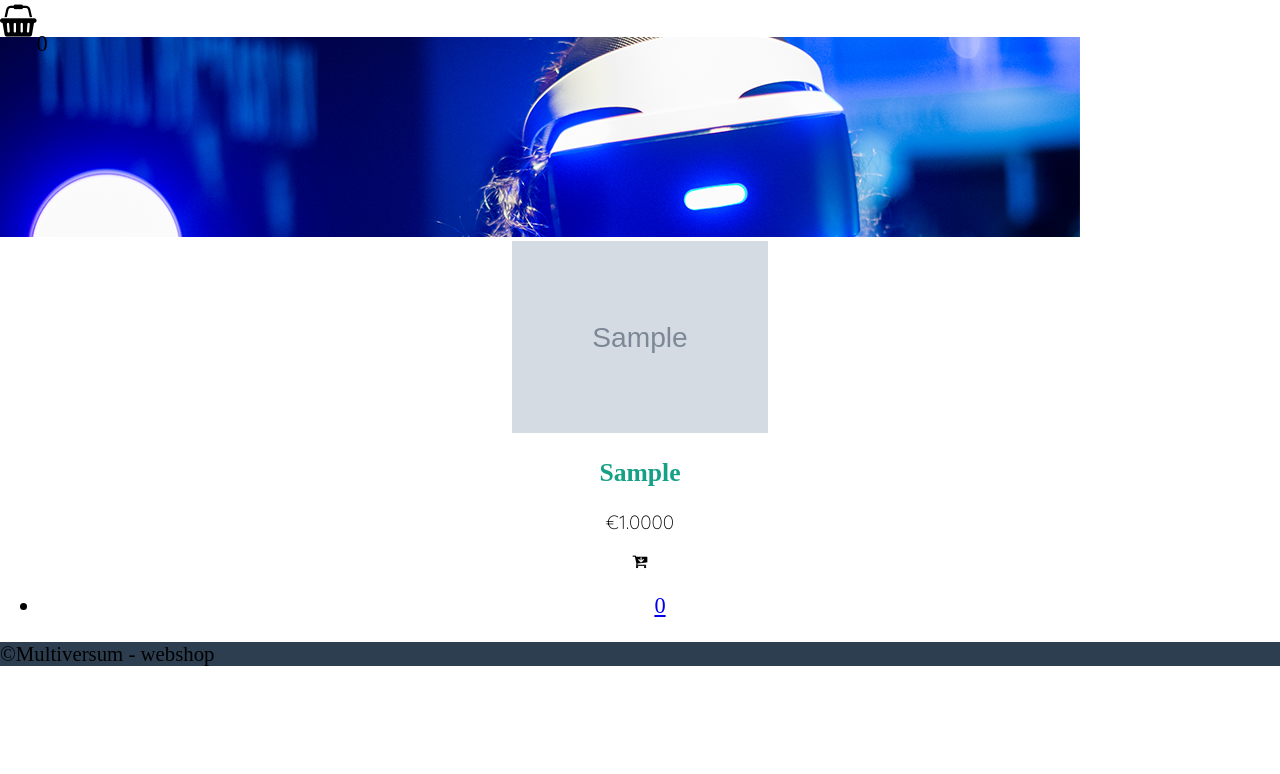
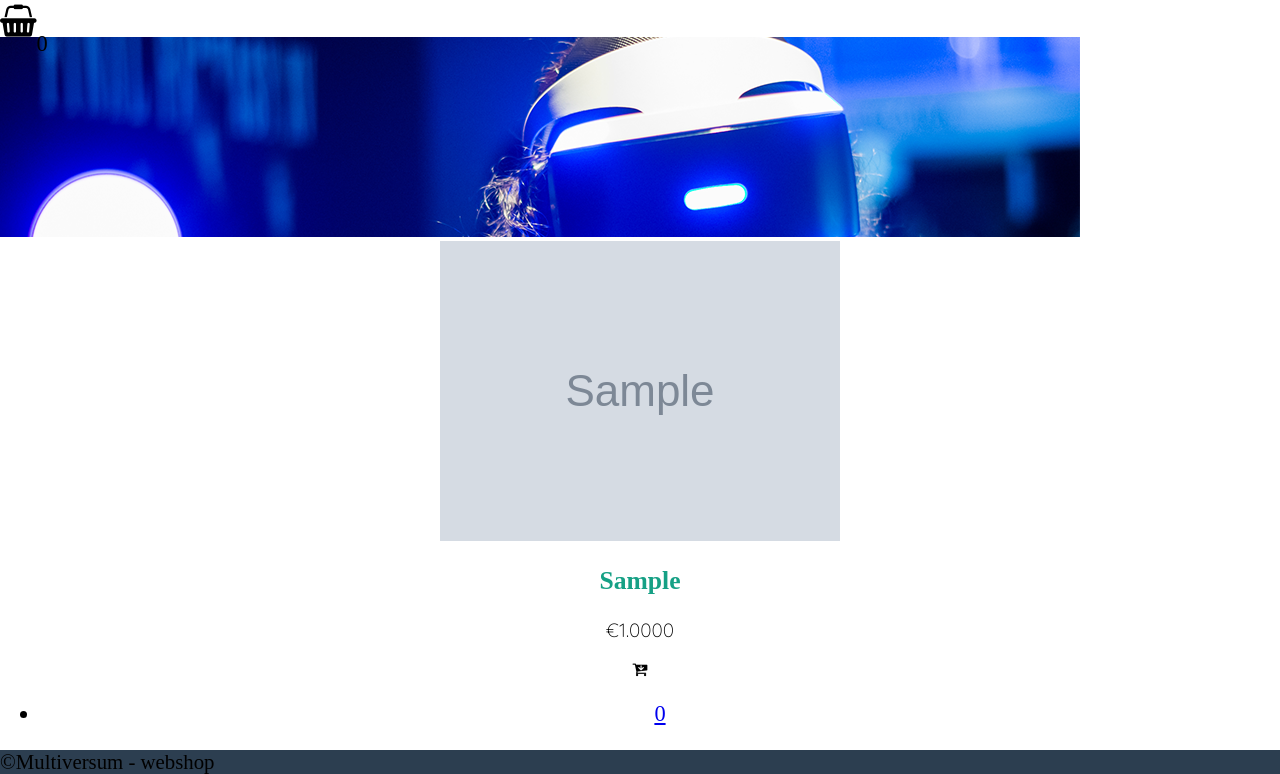
Before and after one commit to mainshooter/webshop, a PHP site: page /leerjaar2/products.php in a window 1280 px wide; the page is wider, and only the part inside the window is pictured. Shown: the part 1215-1989 px from the top of that part. Before the commit the page ends 1881 px from the top of that part, so only its background shows below. Run offline with PHP 8.4, Linux system fonts and the light colour scheme; tables that the repository leaves empty hold one stand-in row (values such as "Sample post"); grey boxes marked "Sample" are stand-in pictures.

Commit message:
Changed product image

```diff
--- a/style/style.css
+++ b/style/style.css
@@ -140,7 +140,7 @@ nav ul ul {
   font-size: 0.8em;
 }
 .product_img {
-  height: 12em;
+  height: 100%;
 }
 .product p {
   font-weight: lighter;
@@ -191,16 +191,10 @@ nav ul ul {
       bottom: 0em;
       width: 0;
     }
-    .product_img {
-      height: -1%;
-    }
 
 }
 @media only screen and (min-width: 600px) and (max-width: 767px) {
   /* Tablet */
-  .product_img {
-    height: 5em;
-  }
   .shopping_card {
     /*width: 0;*/
   }
```
